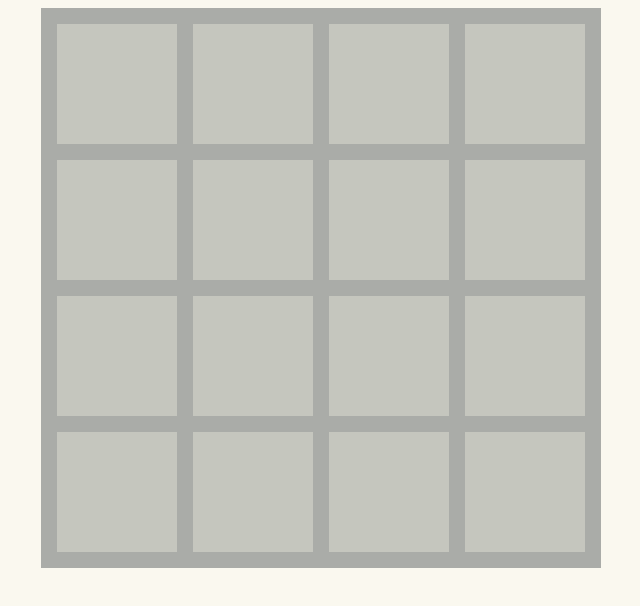
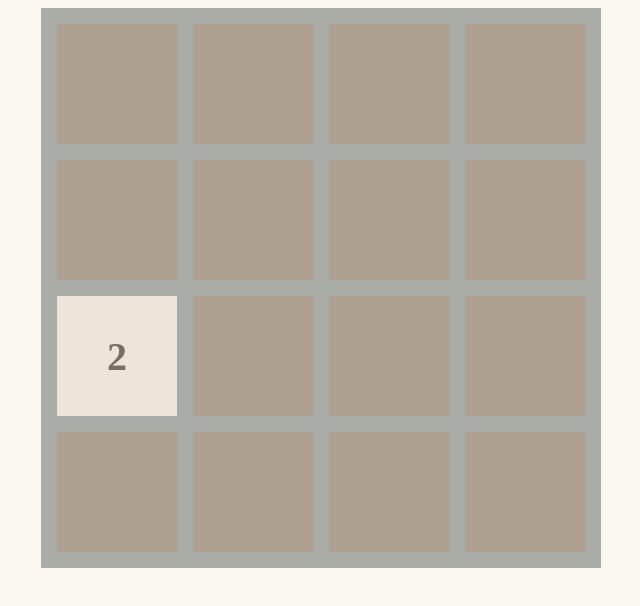
Before and after one commit to darimadorzhieva/Game-2048-on-js, a plain HTML site: page index.html in a window 1280 px wide. Shown: the whole page, without its empty margins (327-967 px from the left). Drawn offline with Linux system fonts and the light colour scheme.

Commit message:
Added addColors and generateNewCell methods. Improved the method of initializing the playing field.

```diff
--- a/script.js
+++ b/script.js
@@ -32,7 +32,6 @@ function clickControl(event) {
     console.log("ArrowDown");
   }
 }
-
 class GameManager {
   constructor() {
     this.isGameOver = false;
@@ -42,6 +41,7 @@ class GameManager {
   init() {
     this.board = new Board();
     this.board.init();
+    this.board.generateNewCell();
     document.addEventListener("keyup", clickControl);
   }
   checkIsGameOver() {}
@@ -55,16 +55,29 @@ class Board {
   init() {
     const fragment = document.createDocumentFragment();
     for (let index = 0; index < this.widthBoard * this.widthBoard; index++) {
-      const square = document.createElement("div");
-      square.innerHTML = "";
-      square.className = "cell";
-      fragment.appendChild(square);
-      this.squares.push(square);
+      const cell = new Cell().getNewElement();
+      fragment.appendChild(cell);
+      this.squares.push(cell);
     }
     this.wrapper.appendChild(fragment);
   }
-  generateNewCell() {}
-  addColours() {}
+  generateNewCell() {
+    const randomNumber = Math.floor(Math.random() * this.squares.length);
+
+    if (this.squares[randomNumber].innerHTML === "") {
+      this.squares[randomNumber].innerHTML = 2;
+      this.addColours();
+      // проверить на GameOver
+    } else {
+      generateNewCell();
+    }
+  }
+  addColours() {
+    for (let i = 0; i < this.squares.length; i++) {
+      this.squares[i].style.backgroundColor =
+        colorCell[Math.trunc(Math.sqrt(this.squares[i].innerHTML))];
+    }
+  }
 }
 class Cell {
   constructor() {
@@ -78,7 +91,10 @@ class Cell {
     console.log("setValue");
   }
   getNewElement() {
-    console.log("getNewElement");
+    const square = document.createElement("div");
+    square.className = "cell";
+    this.dom = square;
+    return square;
   }
 }
 
--- a/style.css
+++ b/style.css
@@ -75,13 +75,18 @@ header > div {
   width: 100%;
 }
 .cell {
+  display: flex;
+  justify-content: center;
+  align-items: center;
+  font-size: 40px;
+  font-weight: bold;
   width: 15vmin;
   height: 15vmin;
   margin: 2vmin 2vmin 0 0;
   background-color: #c5c6be;
   float: left;
 }
-/* add left margin to first childs of rows */
+
 .cell:nth-child(4n + 1) {
   margin-left: 2vmin;
 }
```
